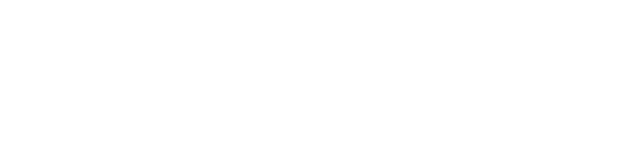
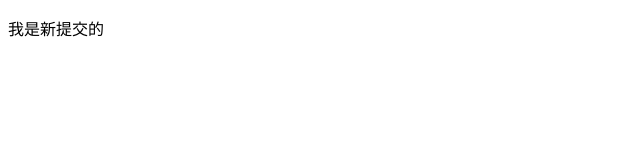
Before and after one commit to liuyan68/test, a plain HTML site: page index.html in a window 1280 px wide. Shown: the whole page, without its empty margins (0-640 px from the left). Drawn offline with Linux system fonts and the light colour scheme.

Commit message:
新增加p标签

```diff
--- a/index.html
+++ b/index.html
@@ -6,5 +6,6 @@
     <title>Document</title>
 </head>
 <body>
+    <p>我是新提交的</p>
 </body>
 </html>
```
